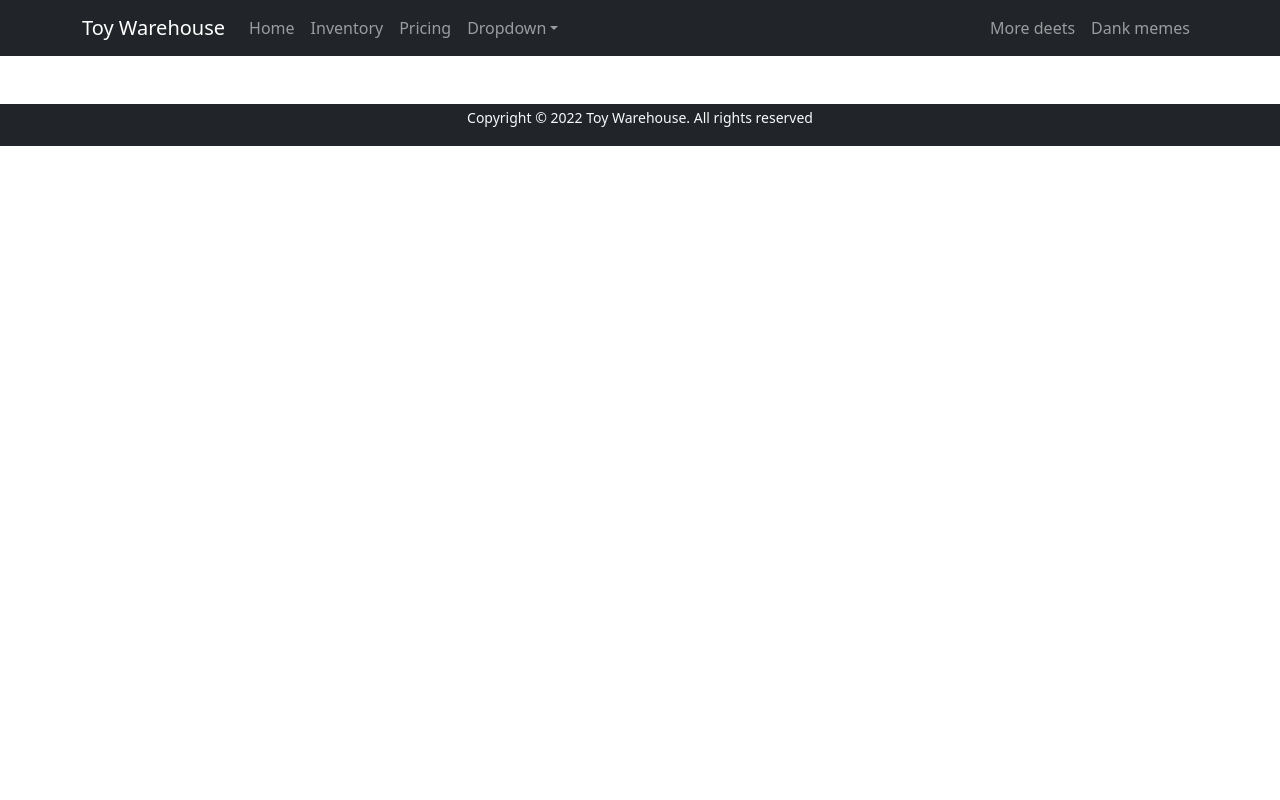
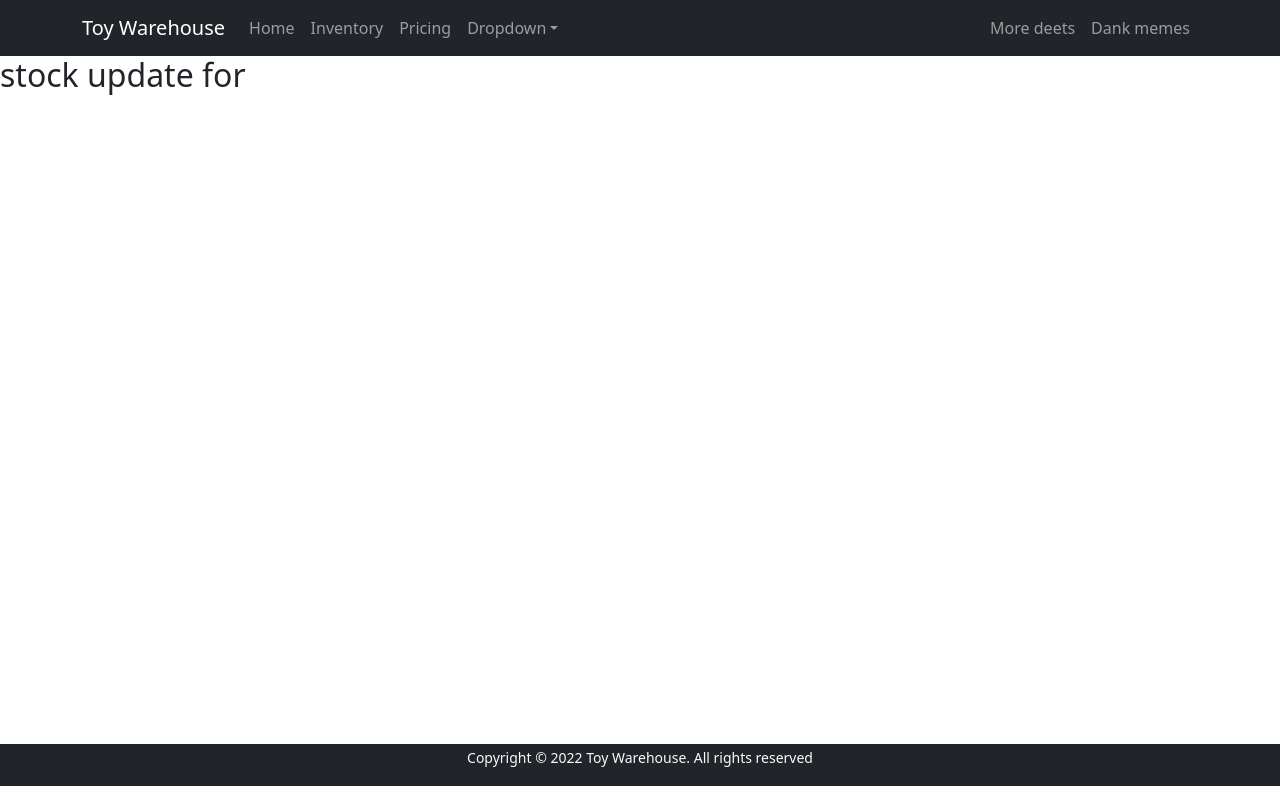
Before and after one commit to noormohammad20/warehouse_management_website_client, a React (Create React App) app: page /inventoryItem/1 in a window 1280 px wide. Built offline with nearby package versions, Linux system fonts and the light colour scheme; no server answers.

Commit message:
add item detail route this route is dynamic load data form id

```diff
--- a/src/App.js
+++ b/src/App.js
@@ -3,6 +3,8 @@ import './App.css'
 import Footer from './components/Footer/Footer'
 import Header from './components/Header/Header'
 import Home from './components/Home/Home'
+import ItemDetail from './components/ItemDetail/ItemDetail'
+
 
 function App() {
   return (
@@ -11,7 +13,7 @@ function App() {
       <Routes>
         <Route path='/' element={<Home></Home>}></Route>
         <Route path='/home' element={<Home></Home>}></Route>
-
+        <Route path='/inventoryItem/:itemId' element={<ItemDetail></ItemDetail>} ></Route>
       </Routes>
       <Footer></Footer>
     </div>
--- a/src/components/InventoryItem/InventoryItem.js
+++ b/src/components/InventoryItem/InventoryItem.js
@@ -1,11 +1,16 @@
 import { Button, Card, Col } from 'react-bootstrap'
+import { useNavigate } from 'react-router-dom'
 
 const InventoryItem = ({ item }) => {
-    const { name, price, quantity, supplierName, description, image } = item
+    const { _id, name, price, quantity, supplierName, description, image } = item
+    const navigate = useNavigate()
+    const navigateToItemDetail = (id) => {
+        navigate(`/inventoryItem/${id}`)
+    }
 
     return (
 
-        <Col style={{ mx: 'auto' }}>
+        <Col>
             <Card style={{ width: '25rem' }}>
                 <Card.Img style={{ height: '350px' }} className='w-100' variant="top" src={image} />
                 <Card.Body>
@@ -16,7 +21,9 @@ const InventoryItem = ({ item }) => {
                     <Card.Text>
                         About: {description}
                     </Card.Text>
-                    <Button variant="success">update stock</Button>
+                    <Button
+                        onClick={() => navigateToItemDetail(_id)}
+                        variant="success">update stock</Button>
                 </Card.Body>
             </Card>
         </Col>
--- a/src/components/InventoryItems/InventoryItems.js
+++ b/src/components/InventoryItems/InventoryItems.js
@@ -13,7 +13,7 @@ const InventoryItems = () => {
     return (
         <div id='inventoryItems'>
             <h1 className='text-primary text-center my-5'>Inventory Items</h1>
-            <Row xs={1} md={3} className="g-5">
+            <Row xs={1} sm={1} md={3} className="g-5">
                 {
                     items.slice(0, 6).map(item => <InventoryItem
                         key={item._id}
--- /dev/null
+++ b/src/components/ItemDetail/ItemDetail.js
@@ -0,0 +1,17 @@
+import React from 'react'
+import { useParams } from 'react-router-dom'
+import useItemDetail from '../../hooks/useItemDetail'
+
+const ItemDetail = () => {
+    const { itemId } = useParams()
+    const [item] = useItemDetail(itemId)
+    console.log(item)
+
+    return (
+        <div style={{ minHeight: '80vh' }}>
+            <h2>stock update for {item.name} </h2>
+        </div>
+    )
+}
+
+export default ItemDetail
--- /dev/null
+++ b/src/hooks/useItemDetail.js
@@ -0,0 +1,14 @@
+import { useEffect, useState } from "react"
+
+const useItemDetail = itemId => {
+    const [item, setItem] = useState({})
+    useEffect(() => {
+        const url = `http://localhost:5000/inventoryItems/${itemId}`
+        fetch(url)
+            .then(res => res.json())
+            .then(data => setItem(data))
+    }, [itemId])
+
+    return [item]
+}
+export default useItemDetail
```
Also changed, not shown: src/components/UpdateStock/UpdateStock.js (deleted, +0 -11 lines).
